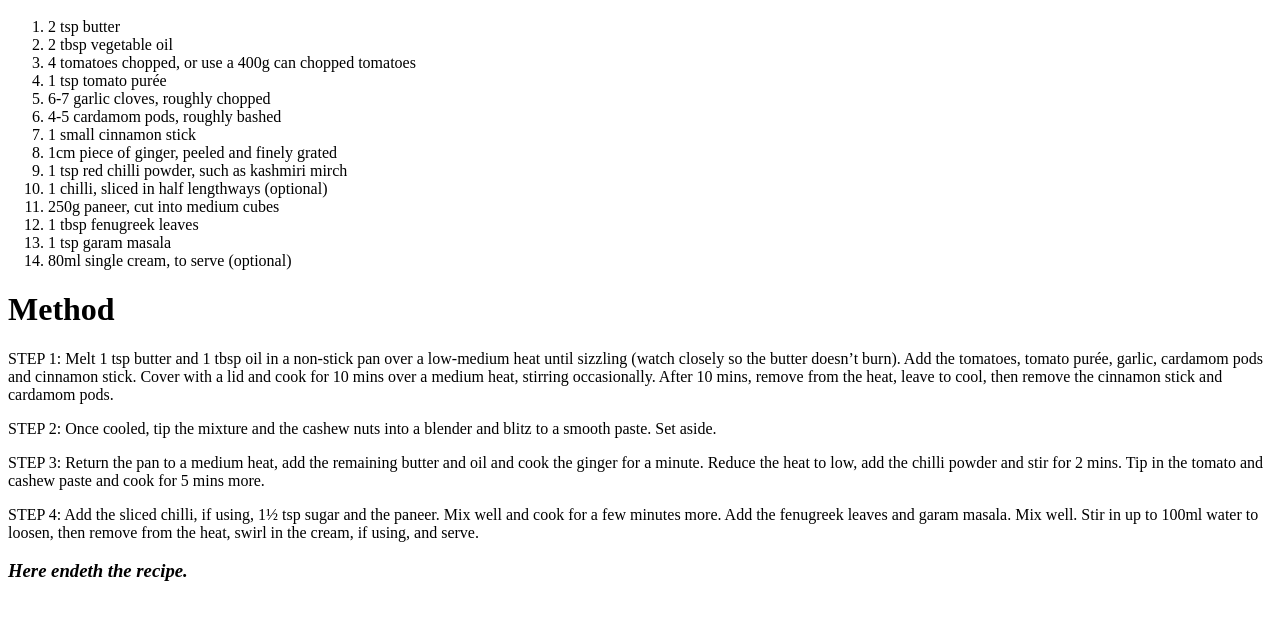
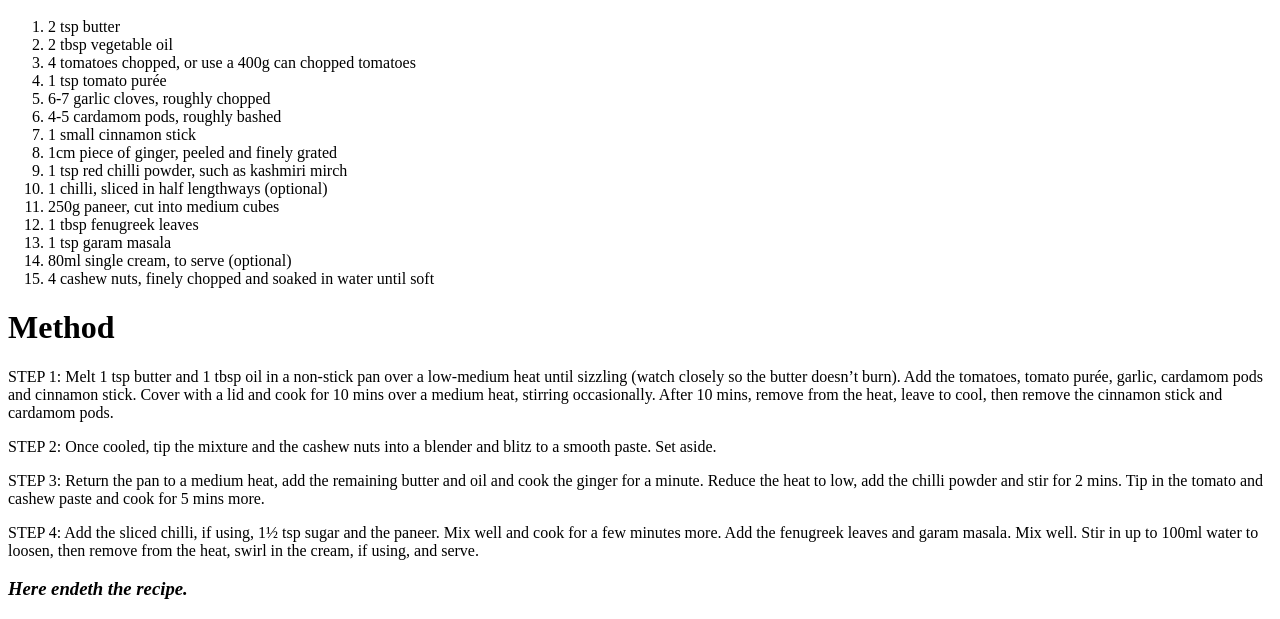
Before and after one commit to elfalla/odin-recipes, a plain HTML site: page recipes/paneercurry.html in a window 1280 px wide. Shown: the part 666-1285 px from the top of the page. Drawn offline with Linux system fonts and the light colour scheme.

Commit message:
updating missing ingredient

```diff
--- a/recipes/paneercurry.html
+++ b/recipes/paneercurry.html
@@ -23,6 +23,7 @@
             <li>1 tbsp fenugreek leaves</li>
             <li>1 tsp garam masala</li>
             <li>80ml single cream, to serve (optional)</li>
+            <li>4 cashew nuts, finely chopped and soaked in water until soft</li>
         </ol>
         <h1><strong>Method</strong></h1>
             <p>STEP 1: Melt 1 tsp butter and 1 tbsp oil in a non-stick pan over a low-medium heat until sizzling (watch closely so the butter doesn’t burn). Add the tomatoes, tomato purée, garlic, cardamom pods and cinnamon stick. Cover with a lid and cook for 10 mins over a medium heat, stirring occasionally. After 10 mins, remove from the heat, leave to cool, then remove the cinnamon stick and cardamom pods.</p>
```
